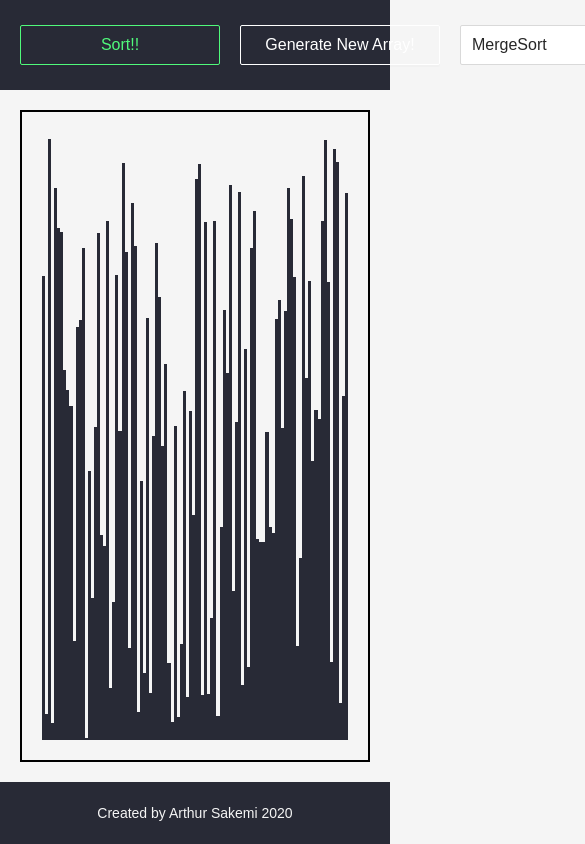
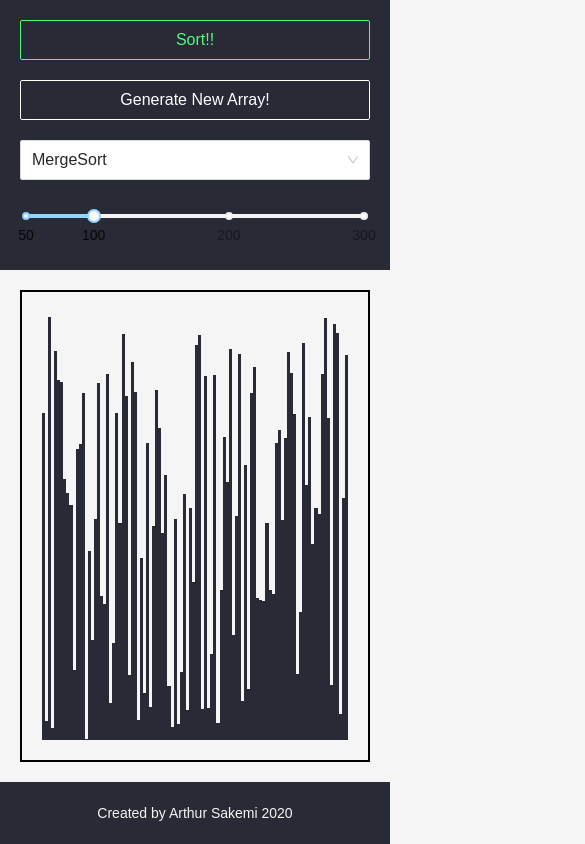
Before and after one commit to arthursakemi/sort-vizualizer-react, a React (Create React App) app: page / in a window 390 px wide. Shown: the top 844 px of the page, 585 px wide, since content can reach past the window. Built offline with nearby package versions, Linux system fonts and the light colour scheme.

Commit message:
header responsivity added

```diff
--- a/src/pages/home/home.page.jsx
+++ b/src/pages/home/home.page.jsx
@@ -15,12 +15,17 @@ const StyledDiv = styled.div`
 
 const StyledHeader = styled.header`
   padding: 20px;
-  display: grid;
-  grid-template-columns: repeat(3, 200px) 300px;
+  display: flex;
+  flex-wrap: wrap;
   gap: 20px;
   align-items: center;
   background-color: #282a36;
   color: #f5f5f5;
+`;
+
+const SliderContainer = styled.div`
+  width: 100%;
+  min-width: 300px;
 `;
 
 const StyledMain = styled.main`
@@ -54,7 +59,7 @@ const Bar = styled.span`
   background-color: #282a36;
 `;
 
-const buttonStyle = { borderColor: '#50fa7b', color: '#50fa7b' };
+const buttonStyle = { borderColor: '#50fa7b', color: '#50fa7b', flex: '1 1 150px' };
 
 const sliderMarks = { 50: '50', 100: '100', 200: '200', 300: '300' };
 
@@ -101,10 +106,10 @@ const HomePage = () => {
         <Button onClick={handleSortClick} size='large' ghost style={buttonStyle} disabled={sorting} block>
           Sort!!
         </Button>
-        <Button onClick={generateNewArray} size='large' ghost disabled={sorting} block>
+        <Button onClick={generateNewArray} size='large' ghost disabled={sorting} style={{ flex: '1 1 150px' }} block>
           Generate New Array!
         </Button>
-        <Select value={sortAlgorythm} onChange={setSortAlgorythm} size='large' block>
+        <Select value={sortAlgorythm} onChange={setSortAlgorythm} size='large' style={{ flex: '1 1 150px' }} block>
           <Select.OptGroup label='O(n log n)'>
             <Select.Option value='mergesort'>MergeSort</Select.Option>
           </Select.OptGroup>
@@ -112,7 +117,9 @@ const HomePage = () => {
             <Select.Option value='bubblesort'>BubbleSort</Select.Option>
           </Select.OptGroup>
         </Select>
-        <Slider marks={sliderMarks} value={numberOfBars} onChange={setNumberOfBars} min={50} max={300} step={10} style={{ color: 'F5f5f5' }} />
+        <SliderContainer>
+          <Slider marks={sliderMarks} value={numberOfBars} onChange={setNumberOfBars} min={50} max={300} step={10} style={{ flex: '1 1 150px' }} />
+        </SliderContainer>
       </StyledHeader>
       <StyledMain>
         <BarContainer>
--- a/src/styles/global.styles.js
+++ b/src/styles/global.styles.js
@@ -13,8 +13,8 @@ export default createGlobalStyle`
         color: #333;
         font-family: sans-serif;
     }
+
     .App {
-        width:100vw;
-        height:100vh;
+        height: 100vh;
     }
 `;
--- a/src/utils/bubbleSort.js
+++ b/src/utils/bubbleSort.js
@@ -6,8 +6,8 @@ import { delay } from './delay';
 async function bubbleSort(originalArray, setArray) {
   let array = [...originalArray];
 
-  for (let i = 1; i < array.length; i += 1) {
-    for (let j = 0; j < array.length - i; j += 1) {
+  for (let i = 1; i < array.length; i++) {
+    for (let j = 0; j < array.length - i; j++) {
       if (array[j + 1] < array[j]) {
         let temp = array[j + 1];
         array[j + 1] = array[j];
```
